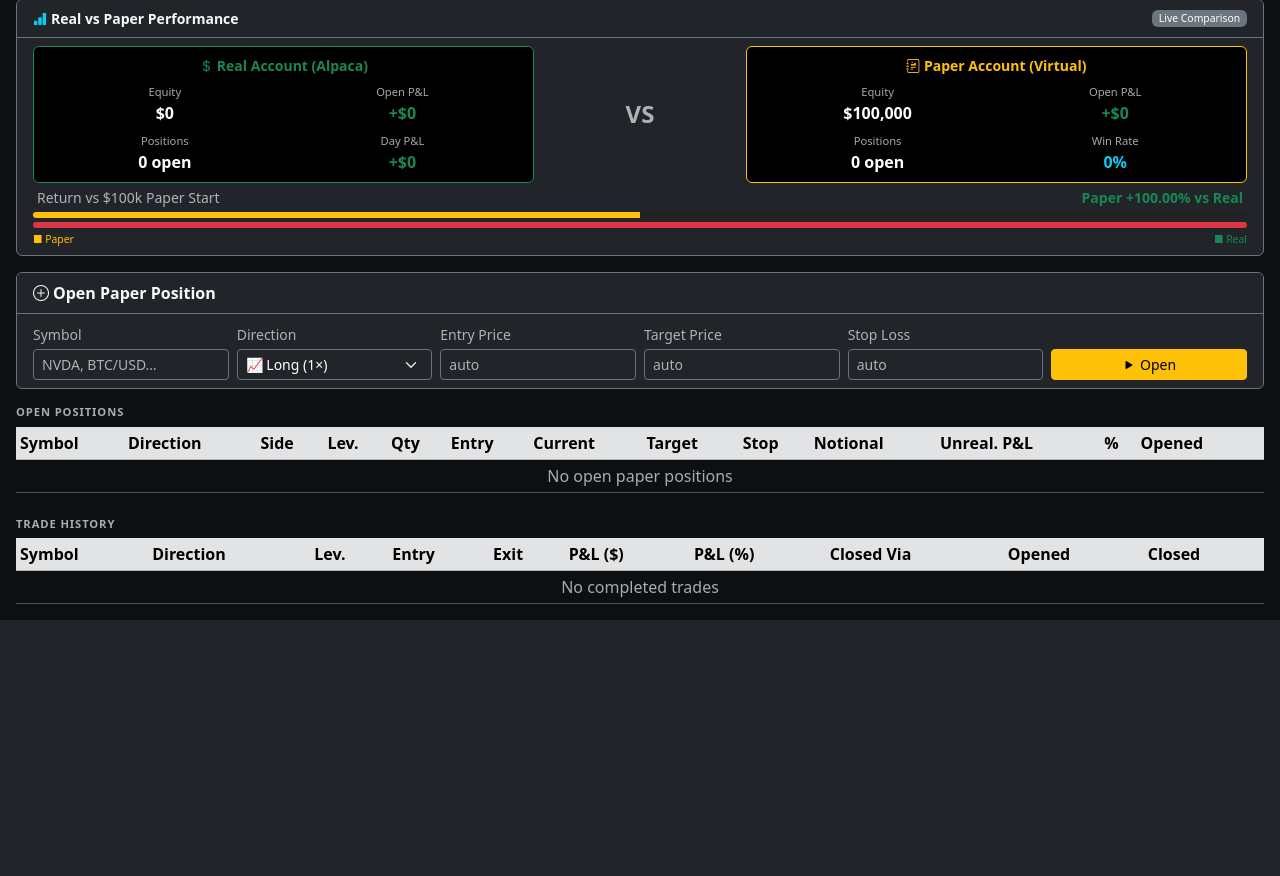
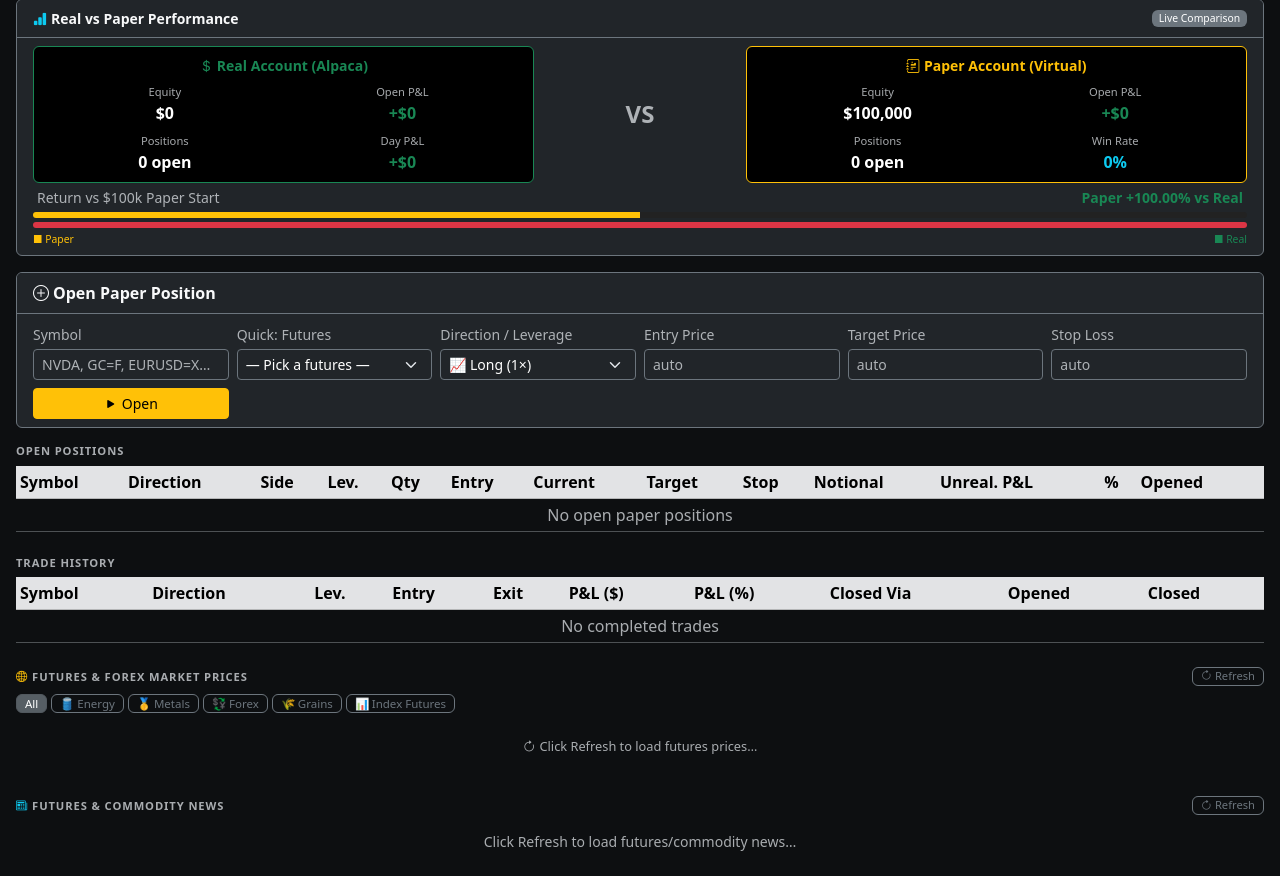
Before and after one commit to jmtibbetts/jarvis-trading, a FastAPI app: page / in a window 1280 px wide, after a click on "Paper". Shown: the part 374-1250 px from the top of the page. Before the commit the page ends 994 px from the top, so only its background shows below. Run offline with FastAPI, Linux system fonts and the light colour scheme; data comes from the database, SQL or seed files in the repository; data that the repository does not hold is empty; some libraries are stand-ins or nearby versions.

Commit message:
feat: Paper tab — futures quick-pick, 20x leverage selector, futures price grid + news panel

```diff
--- a/templates/index.html
+++ b/templates/index.html
@@ -496,15 +496,58 @@
         <div class="row g-2 align-items-end">
           <div class="col-md-2">
             <label class="form-label small mb-1 text-muted">Symbol</label>
-            <input type="text" class="form-control form-control-sm bg-dark text-white border-secondary" id="paperSym" placeholder="NVDA, BTC/USD…">
+            <input type="text" class="form-control form-control-sm bg-dark text-white border-secondary" id="paperSym" placeholder="NVDA, GC=F, EURUSD=X…">
           </div>
           <div class="col-md-2">
-            <label class="form-label small mb-1 text-muted">Direction</label>
+            <label class="form-label small mb-1 text-muted">Quick: Futures</label>
+            <select class="form-select form-select-sm bg-dark text-white border-secondary" id="paperFuturesPick" onchange="document.getElementById('paperSym').value=this.value;this.value='';">
+              <option value="">— Pick a futures —</option>
+              <optgroup label="🛢️ Energy">
+                <option value="CL=F">CL=F — Crude Oil (WTI)</option>
+                <option value="BZ=F">BZ=F — Brent Crude</option>
+                <option value="NG=F">NG=F — Natural Gas</option>
+              </optgroup>
+              <optgroup label="🥇 Metals">
+                <option value="GC=F">GC=F — Gold</option>
+                <option value="SI=F">SI=F — Silver</option>
+                <option value="PL=F">PL=F — Platinum</option>
+                <option value="HG=F">HG=F — Copper</option>
+              </optgroup>
+              <optgroup label="🌾 Grains">
+                <option value="ZC=F">ZC=F — Corn</option>
+                <option value="ZW=F">ZW=F — Wheat</option>
+              </optgroup>
+              <optgroup label="💱 Forex">
+                <option value="EURUSD=X">EURUSD=X — EUR/USD</option>
+                <option value="GBPUSD=X">GBPUSD=X — GBP/USD</option>
+                <option value="JPY=X">JPY=X — USD/JPY</option>
+                <option value="AUDUSD=X">AUDUSD=X — AUD/USD</option>
+                <option value="CHF=X">CHF=X — USD/CHF</option>
+                <option value="DX-Y.NYB">DX-Y.NYB — Dollar Index</option>
+              </optgroup>
+              <optgroup label="📊 Index Futures">
+                <option value="ES=F">ES=F — S&P 500 Futures</option>
+                <option value="NQ=F">NQ=F — Nasdaq Futures</option>
+              </optgroup>
+            </select>
+          </div>
+          <div class="col-md-2">
+            <label class="form-label small mb-1 text-muted">Direction / Leverage</label>
             <select class="form-select form-select-sm bg-dark text-white border-secondary" id="paperDir">
-              <option value="Long">📈 Long (1×)</option>
-              <option value="Long_Leveraged">🚀 Long 2× Leveraged</option>
-              <option value="Short">📉 Short (1×)</option>
-              <option value="Short_Leveraged">🔻 Short 2× Leveraged</option>
+              <optgroup label="── Long ──">
+                <option value="Long">📈 Long (1×)</option>
+                <option value="Long_Leveraged">🚀 Long (2×)</option>
+                <option value="Long_5x">🚀 Long (5×)</option>
+                <option value="Long_10x">⚡ Long (10×)</option>
+                <option value="Long_20x">💥 Long (20×)</option>
+              </optgroup>
+              <optgroup label="── Short ──">
+                <option value="Short">📉 Short (1×)</option>
+                <option value="Short_Leveraged">🔻 Short (2×)</option>
+                <option value="Short_5x">🔻 Short (5×)</option>
+                <option value="Short_10x">🔥 Short (10×)</option>
+                <option value="Short_20x">💣 Short (20×)</option>
+              </optgroup>
             </select>
           </div>
           <div class="col-md-2">
@@ -558,6 +601,50 @@
         </tbody>
       </table>
     </div>
+
+    <!-- Futures Prices Panel -->
+    <div class="mt-4">
+      <div class="d-flex align-items-center justify-content-between mb-2">
+        <h6 class="text-uppercase text-muted fw-semibold mb-0" style="font-size:.7rem;letter-spacing:.08em">
+          <i class="bi bi-globe2 me-1 text-warning"></i>Futures & Forex Market Prices
+        </h6>
+        <button class="btn btn-xs btn-outline-secondary py-0 px-2" style="font-size:.7rem" onclick="loadFuturesPrices()">
+          <i class="bi bi-arrow-clockwise"></i> Refresh
+        </button>
+      </div>
+
+      <!-- Category filter tabs -->
+      <div class="d-flex gap-1 flex-wrap mb-2" id="futures-cat-tabs">
+        <button class="btn btn-xs btn-secondary py-0 px-2 active" style="font-size:.72rem" onclick="filterFuturesCat('all',this)">All</button>
+        <button class="btn btn-xs btn-outline-secondary py-0 px-2" style="font-size:.72rem" onclick="filterFuturesCat('Energy',this)">🛢️ Energy</button>
+        <button class="btn btn-xs btn-outline-secondary py-0 px-2" style="font-size:.72rem" onclick="filterFuturesCat('Metals',this)">🥇 Metals</button>
+        <button class="btn btn-xs btn-outline-secondary py-0 px-2" style="font-size:.72rem" onclick="filterFuturesCat('Forex',this)">💱 Forex</button>
+        <button class="btn btn-xs btn-outline-secondary py-0 px-2" style="font-size:.72rem" onclick="filterFuturesCat('Grains',this)">🌾 Grains</button>
+        <button class="btn btn-xs btn-outline-secondary py-0 px-2" style="font-size:.72rem" onclick="filterFuturesCat('Index',this)">📊 Index Futures</button>
+      </div>
+
+      <div class="row g-2" id="futures-price-grid">
+        <div class="col-12 text-center text-muted py-3" style="font-size:.8rem">
+          <i class="bi bi-arrow-clockwise me-1"></i>Click Refresh to load futures prices…
+        </div>
+      </div>
+    </div>
+
+    <!-- Futures News Panel -->
+    <div class="mt-4">
+      <div class="d-flex align-items-center justify-content-between mb-2">
+        <h6 class="text-uppercase text-muted fw-semibold mb-0" style="font-size:.7rem;letter-spacing:.08em">
+          <i class="bi bi-newspaper me-1 text-info"></i>Futures & Commodity News
+        </h6>
+        <button class="btn btn-xs btn-outline-secondary py-0 px-2" style="font-size:.7rem" onclick="loadFuturesNews()">
+          <i class="bi bi-arrow-clockwise"></i> Refresh
+        </button>
+      </div>
+      <div id="futures-news-list" class="d-flex flex-column gap-1">
+        <div class="text-muted small text-center py-2">Click Refresh to load futures/commodity news…</div>
+      </div>
+    </div>
+
   </div>
   <!-- ══ END PAPER TRADING TAB ══════════════════════════════════════════════ -->
 
```
